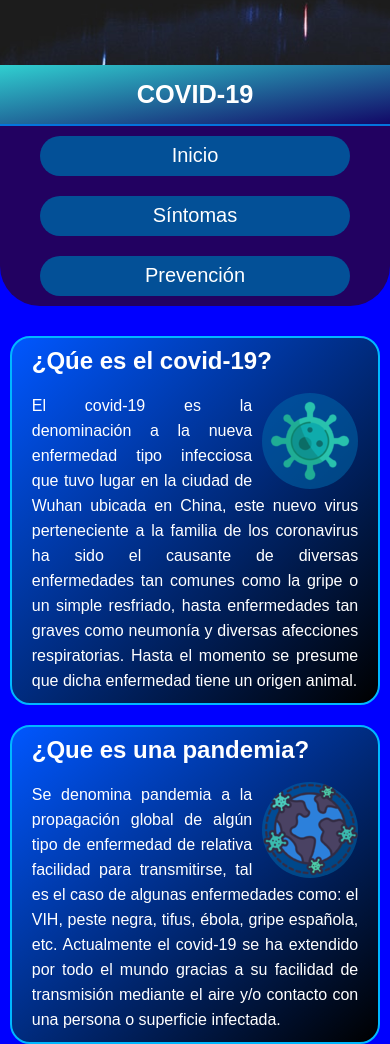
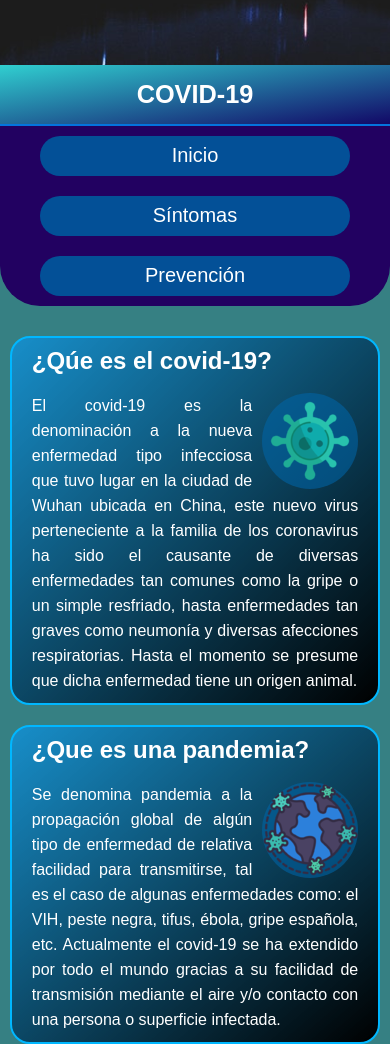
Before and after one commit to AxelWeb/Un-vistazo-al-mundo, a plain HTML site: page index.html in a window 390 px wide. Shown: the part 940-1984 px from the top of the page. Drawn offline with Linux system fonts and the light colour scheme.

Commit message:
Update Tema_1.css

```diff
--- a/Tema_1.css
+++ b/Tema_1.css
@@ -124,7 +124,7 @@
     }
     .fondoTema1{
         background-image: none;
-        background-color: blue;
+        background-color: rgb(54, 128, 131);
     }
 }
 
```
